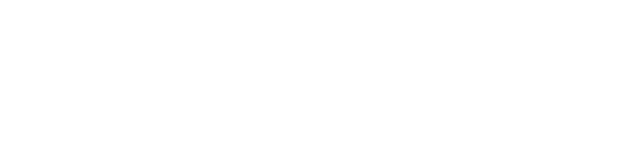
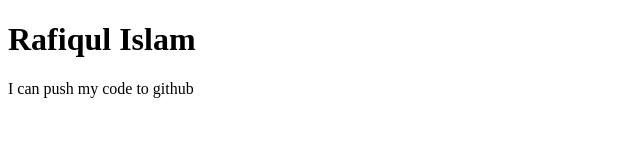
Before and after one commit to goribrafi/PortfolioSite, a plain HTML site: page index.html in a window 1280 px wide. Shown: the whole page, without its empty margins (0-640 px from the left). Drawn offline with Linux system fonts and the light colour scheme.

Commit message:
Learned Github

```diff
--- a/index.html
+++ b/index.html
@@ -7,6 +7,7 @@
     <title>Document</title>
 </head>
 <body>
-
+    <h1>Rafiqul Islam</h1>
+    <p>I can push my code to github</p>
 </body>
 </html>
```
